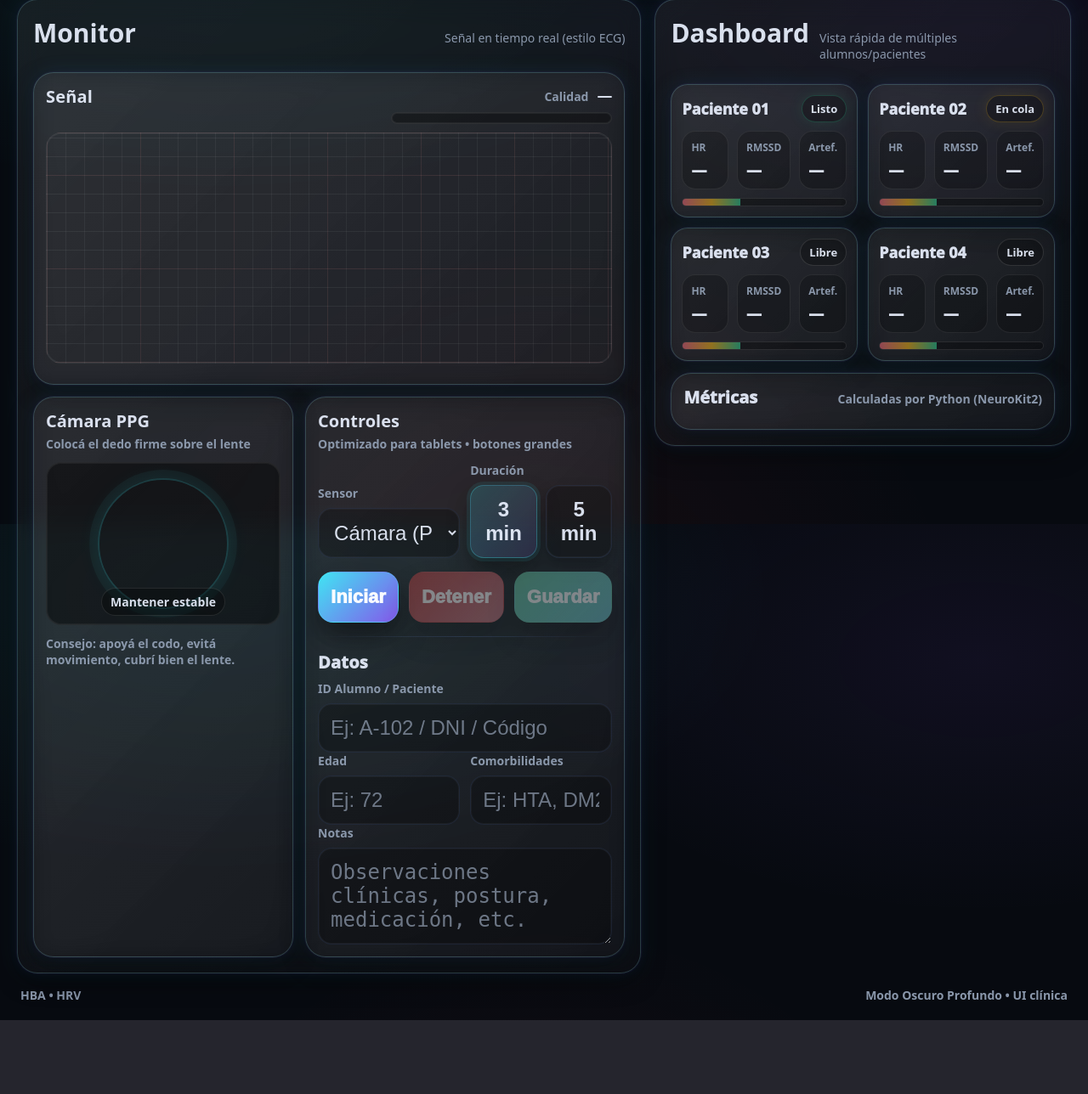
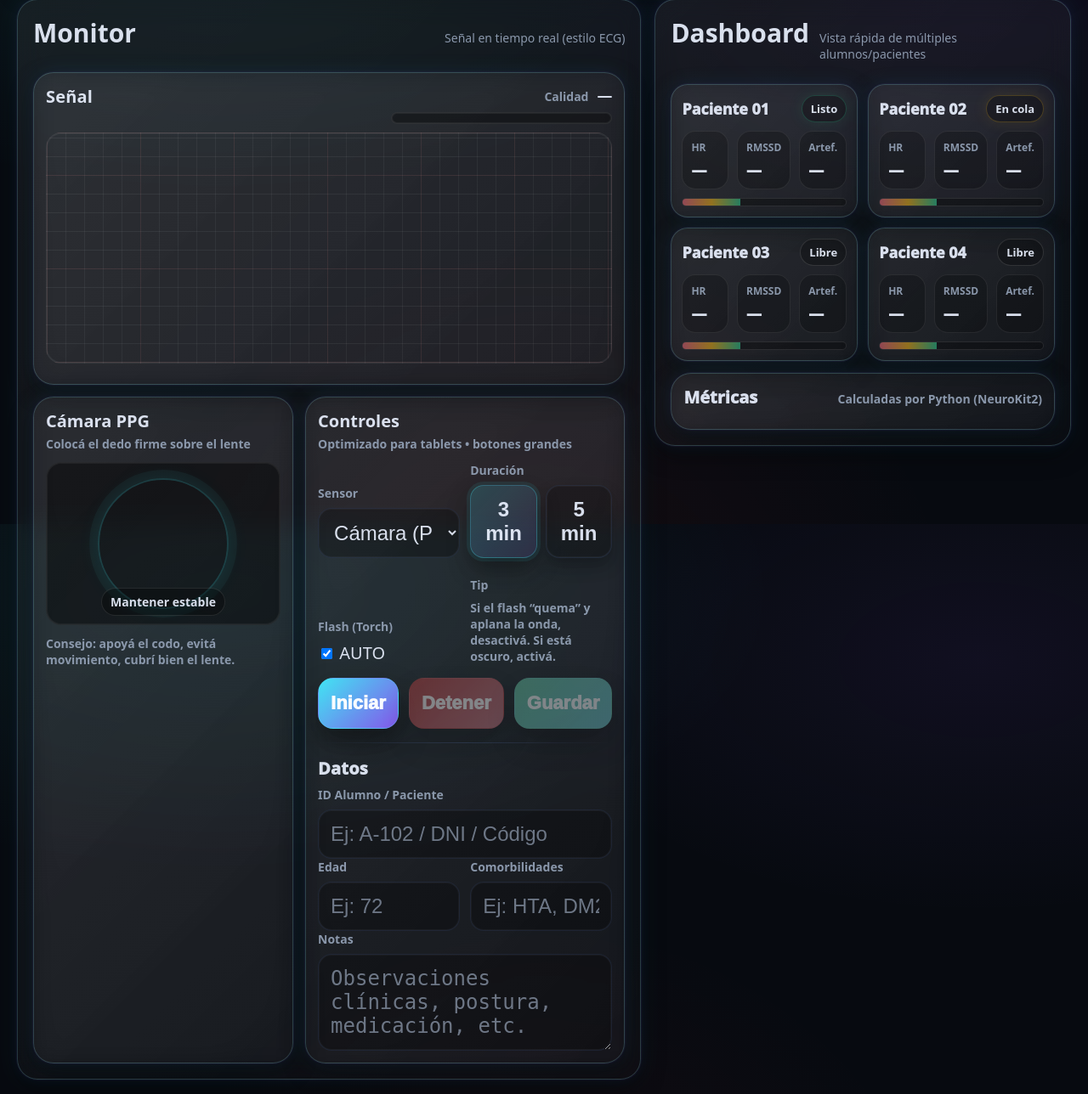
Before and after one commit to hbaemocional-code/hba-emocional, a Flask app: page / in a window 1280 px wide. Shown: the part 183-1471 px from the top of the page at 85% size. Before the commit the page ends 1384 px from the top, so only its background shows below. Run offline with Flask 3, Linux system fonts and the light colour scheme.

Commit message:
Update index.html

```diff
--- a/templates/index.html
+++ b/templates/index.html
@@ -128,6 +128,25 @@
               </div>
             </div>
 
+            <!-- ✅ NUEVO: Flash/Torch (no rompe nada si no existe torch) -->
+            <div class="formGrid" style="margin-top:10px;">
+              <div class="field">
+                <span class="fieldLabel">Flash (Torch)</span>
+                <label class="toggle">
+                  <input id="torchToggle" type="checkbox" checked />
+                  <span class="toggleTrack" aria-hidden="true"></span>
+                  <span id="torchLabel" class="toggleLabel">AUTO</span>
+                </label>
+              </div>
+
+              <div class="field">
+                <span class="fieldLabel">Tip</span>
+                <div class="tinyNote">
+                  Si el flash “quema” y aplana la onda, desactivá. Si está oscuro, activá.
+                </div>
+              </div>
+            </div>
+
             <div class="actionRow">
               <button id="btnStart" type="button" class="btn btnPrimary">
                 Iniciar
```
